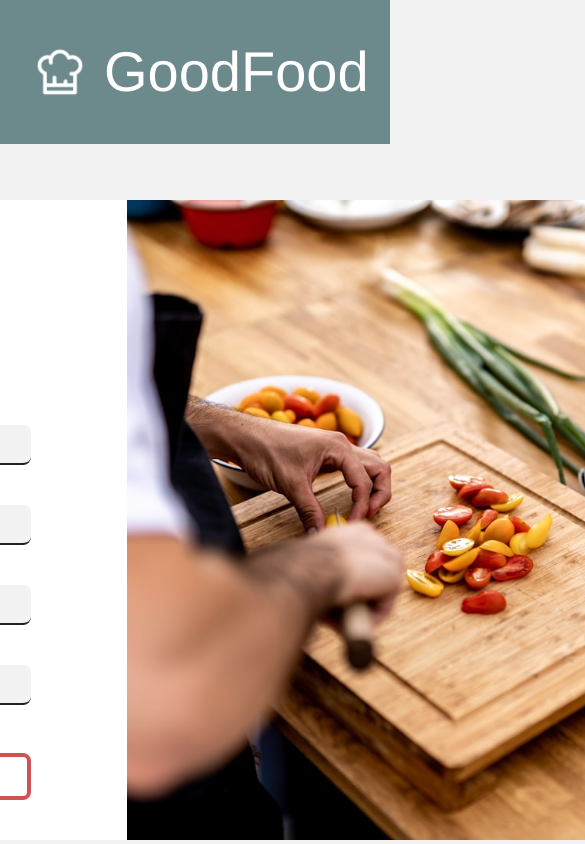
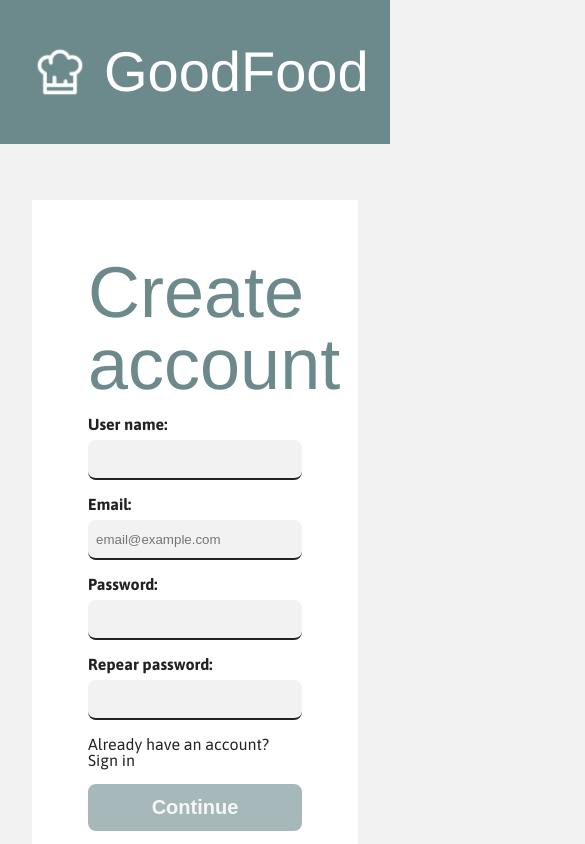
Before and after one commit to avilrod3004/Proyecto4_GoodFood, a React (Vite) app: page /register in a window 390 px wide. Shown: the top 844 px of the page, 585 px wide, since content can reach past the window. Built offline with nearby package versions, Linux system fonts and the light colour scheme; no server answers; grey boxes are pictures that could not be loaded; a web font is replaced by a local one.

Commit message:
responsive registro

```diff
--- a/src/pages/Register.jsx
+++ b/src/pages/Register.jsx
@@ -138,7 +138,7 @@ const Register = () => {
             if (error.code === "auth/email-already-in-use") {
                 notifyError("Email is already in use", theme)
             } else {
-                notifyError("An error has occurred. Please try again later.", "light")
+                notifyError("An error has occurred. Please try again later.", theme)
             }
         }
     }
--- a/src/sass/views/_register.scss
+++ b/src/sass/views/_register.scss
@@ -12,6 +12,7 @@
   justify-content: center;
 
   background-color: var(--page-containers-bg-color);
+  @include padding(2rem, 2rem, 2rem, 2rem);
 }
 
 .ventana-registro__imagen {
@@ -121,3 +122,72 @@
   border: 0.25rem solid var(--btn-cancel-border-color-hover);
   color: var(--btn-cancel-text-color-hover)
 }
+
+/* --- @MEDIAS --- */
+@media (max-width: 1478px) {
+  .ventana-registro__imagen {
+    width: 35rem;
+  }
+
+  .ventana-registro__formulario-login {
+    width: 35rem;
+  }
+}
+
+@media (max-width: 1318px) {
+  .ventana-registro__imagen {
+    width: 30rem;
+  }
+
+  .ventana-registro__formulario-login {
+    width: 30rem;
+    @include padding(4rem, 4rem, 4rem, 4rem);
+  }
+}
+
+@media (max-width: 1174px) {
+  .registro__ventana-registro {
+    flex-direction: column;
+  }
+
+  .ventana-registro__imagen {
+    display: none;
+  }
+}
+
+@media (max-width: 720px) {
+  .ventana-registro__formulario-registro {
+    width: 35rem;
+    @include padding(2rem, 2rem, 2rem, 2rem);
+  }
+}
+
+@media (max-width: 686px) {
+
+  .ventana-registro__formulario-registro {
+    width: 25rem;
+    @include padding(1.5rem, 1.5rem, 1.5rem, 1.5rem);
+  }
+}
+
+@media (max-width: 636px) {
+  .formulario-registro__navegacion-registro {
+    flex-direction: column;
+  }
+
+  .navegacion-registro__submit, .navegacion-registro__cancel {
+    width: 100%;
+  }
+}
+
+@media (max-width: 540px) {
+
+  .registro__ventana-registro {
+    width: 100%;
+    @include padding(2rem, 2rem, 2rem, 2rem);
+  }
+
+  .ventana-registro__formulario-registro {
+    width: 100%;
+  }
+}
```
